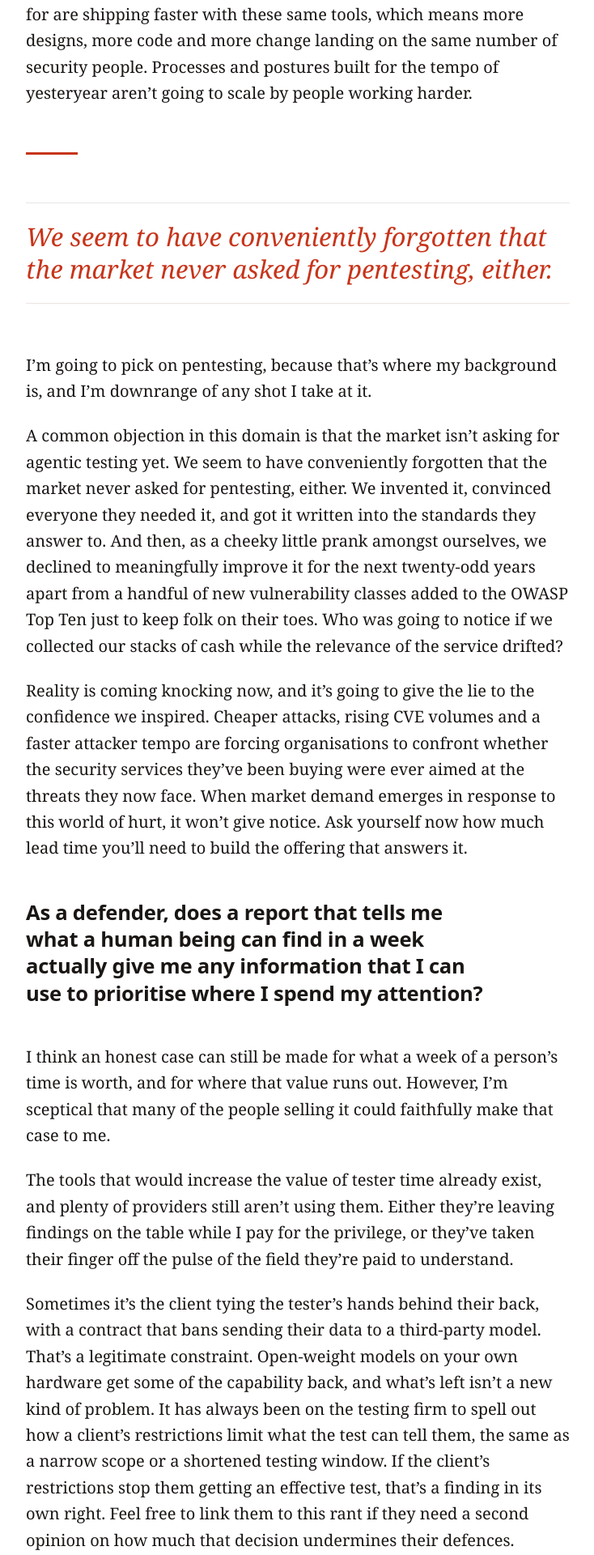
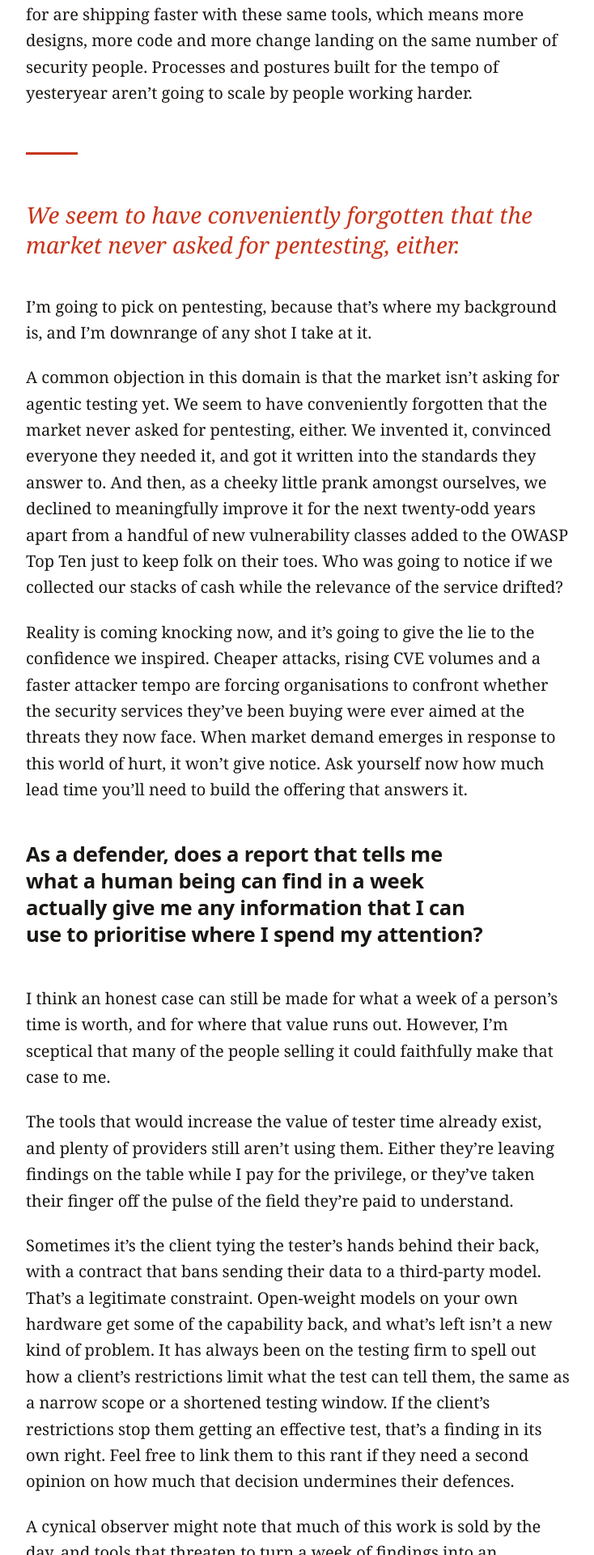
Before and after one commit to JoshBrodieNZ/joshbrodienz.github.io, a Jekyll site: the page built from _posts/2026-11-27-a-crisis-of-credibility.md, in a window 1280 px wide. Shown: the part 3598-5518 px from the top of the page at 81% size, without its empty margins (272-1006 px from the left). Built offline with Jekyll 4.4.1, drawn with Linux system fonts in a browser that asks for light colours.

Commit message:
Update site.css

```diff
--- a/assets/css/site.css
+++ b/assets/css/site.css
@@ -141,12 +141,10 @@ h1, h2, h3 {
 
 /* Pull quotes: repeat a nearby line, so hidden from screen readers in the markup */
 .pull {
-  margin: 1.9em 0;
-  padding: .7em 0;
-  border-block: 1px solid var(--rule);
-  font: italic 400 clamp(1.45rem, 3.6vw, 1.95rem)/1.28 var(--serif);
+  margin: 1.4em 0 1.5em;
+  font: italic 400 clamp(1.4rem, 3.2vw, 1.75rem)/1.32 var(--serif);
   color: var(--accent);
-  text-wrap: balance;
+  text-wrap: pretty;
 }
 
 /* Figures */
```
